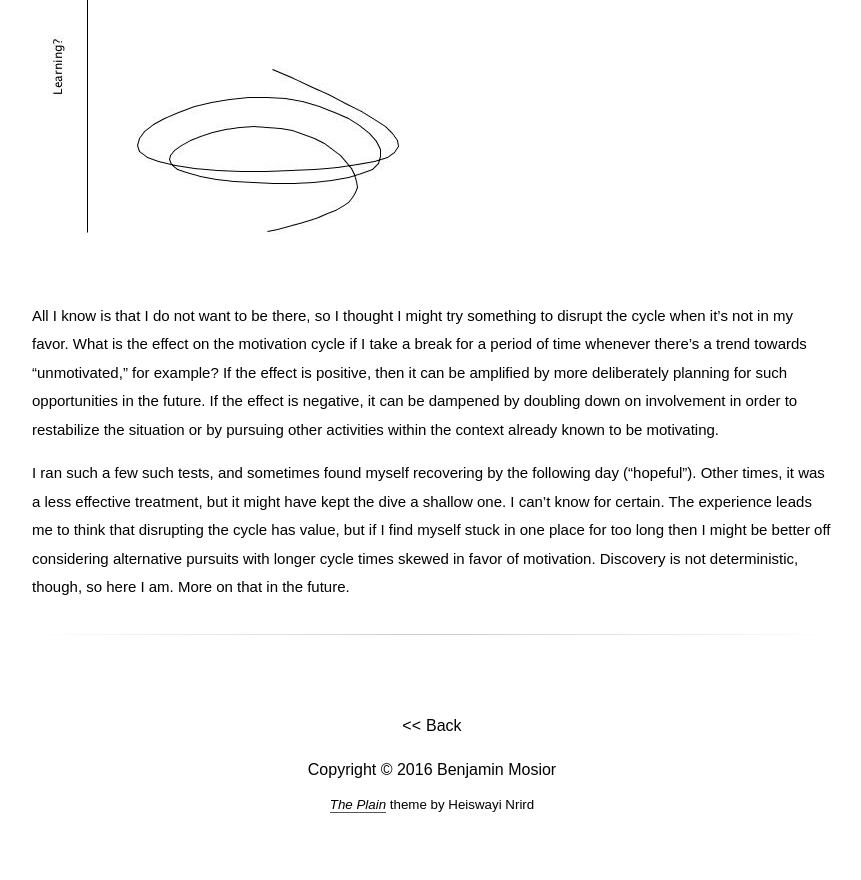
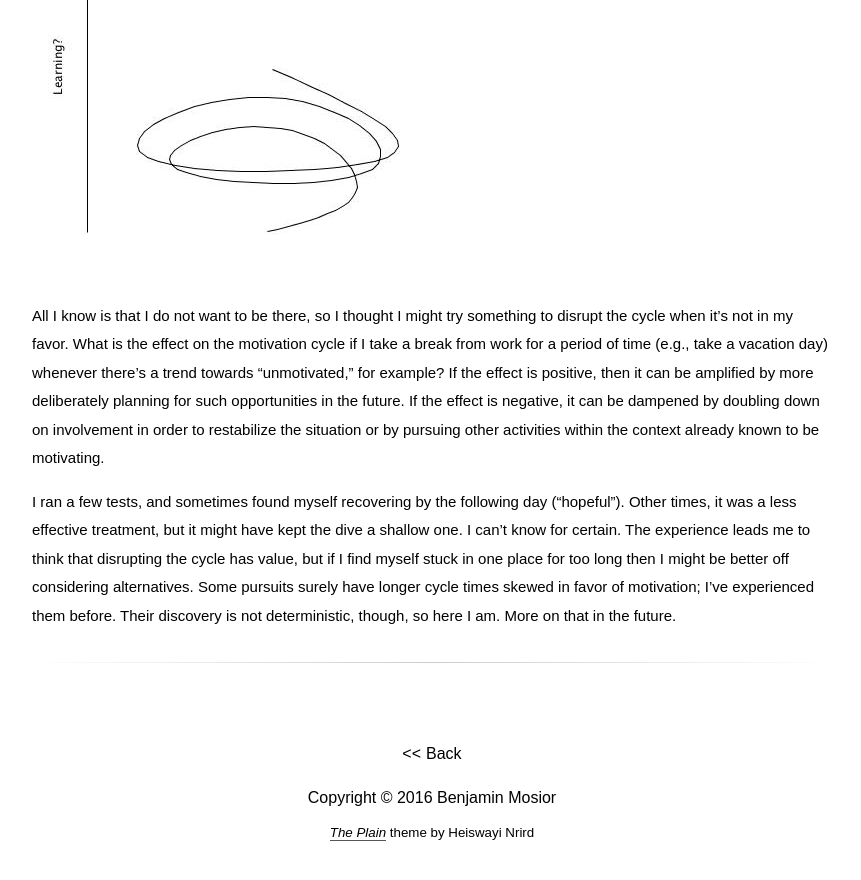
Before and after one commit to bemosior/bemosior.github.io, a Jekyll site: the page built from _posts/2016-02-24-motivation-cycles.md, in a window 1280 px wide and 900 px high, scrolled down 2734 px. Shown: the top 880 px of the window, without its empty margins (208-1069 px from the left). Built offline with Jekyll 4.4.1, drawn with Linux system fonts in a browser that asks for light colours; some web fonts are replaced; comment, search, counter and statistics services are not loaded.

Commit message:
More cleanup.

```diff
--- a/_posts/2016-02-24-motivation-cycles.md
+++ b/_posts/2016-02-24-motivation-cycles.md
@@ -42,6 +42,6 @@ Recognition of the cyclical nature of motivation enables certain awarenesses. Fo
 
 ![Cycles](/assets/posts/2016-02-24-motivation-cycles-03.jpg)
 
-All I know is that I do not want to be there, so I thought I might try something to disrupt the cycle when it's not in my favor. What is the effect on the motivation cycle if I take a break for a period of time whenever there's a trend towards "unmotivated," for example? If the effect is positive, then it can be amplified by more deliberately planning for such opportunities in the future. If the effect is negative, it can be dampened by doubling down on involvement in order to restabilize the situation or by pursuing other activities within the context already known to be motivating.
+All I know is that I do not want to be there, so I thought I might try something to disrupt the cycle when it's not in my favor. What is the effect on the motivation cycle if I take a break from work for a period of time (e.g., take a vacation day) whenever there's a trend towards "unmotivated," for example? If the effect is positive, then it can be amplified by more deliberately planning for such opportunities in the future. If the effect is negative, it can be dampened by doubling down on involvement in order to restabilize the situation or by pursuing other activities within the context already known to be motivating.
 
-I ran such a few such tests, and sometimes found myself recovering by the following day ("hopeful"). Other times, it was a less effective treatment, but it might have kept the dive a shallow one. I can't know for certain. The experience leads me to think that disrupting the cycle has value, but if I find myself stuck in one place for too long then I might be better off considering alternative pursuits with longer cycle times skewed in favor of motivation. Discovery is not deterministic, though, so here I am. More on that in the future.
+I ran a few tests, and sometimes found myself recovering by the following day ("hopeful"). Other times, it was a less effective treatment, but it might have kept the dive a shallow one. I can't know for certain. The experience leads me to think that disrupting the cycle has value, but if I find myself stuck in one place for too long then I might be better off considering alternatives. Some pursuits surely have longer cycle times skewed in favor of motivation; I've experienced them before. Their discovery is not deterministic, though, so here I am. More on that in the future.
```
